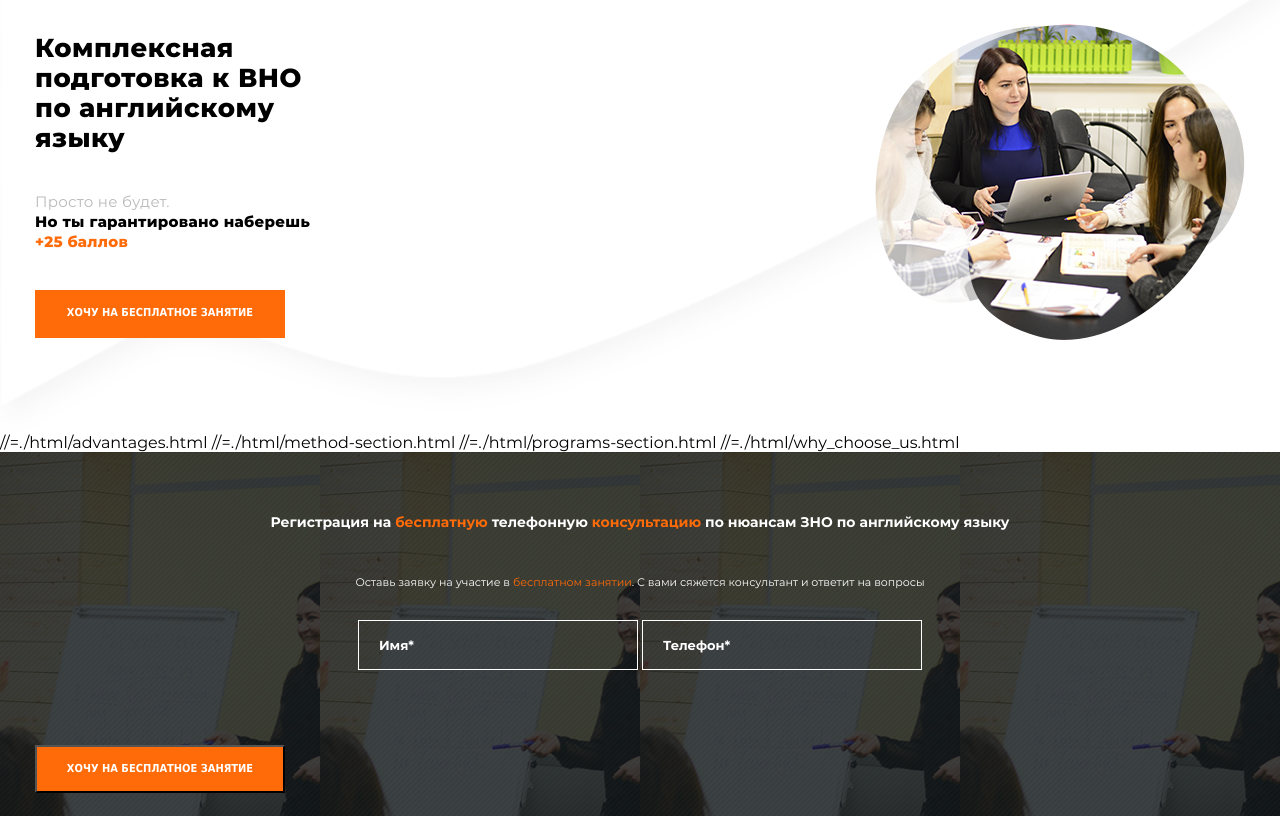
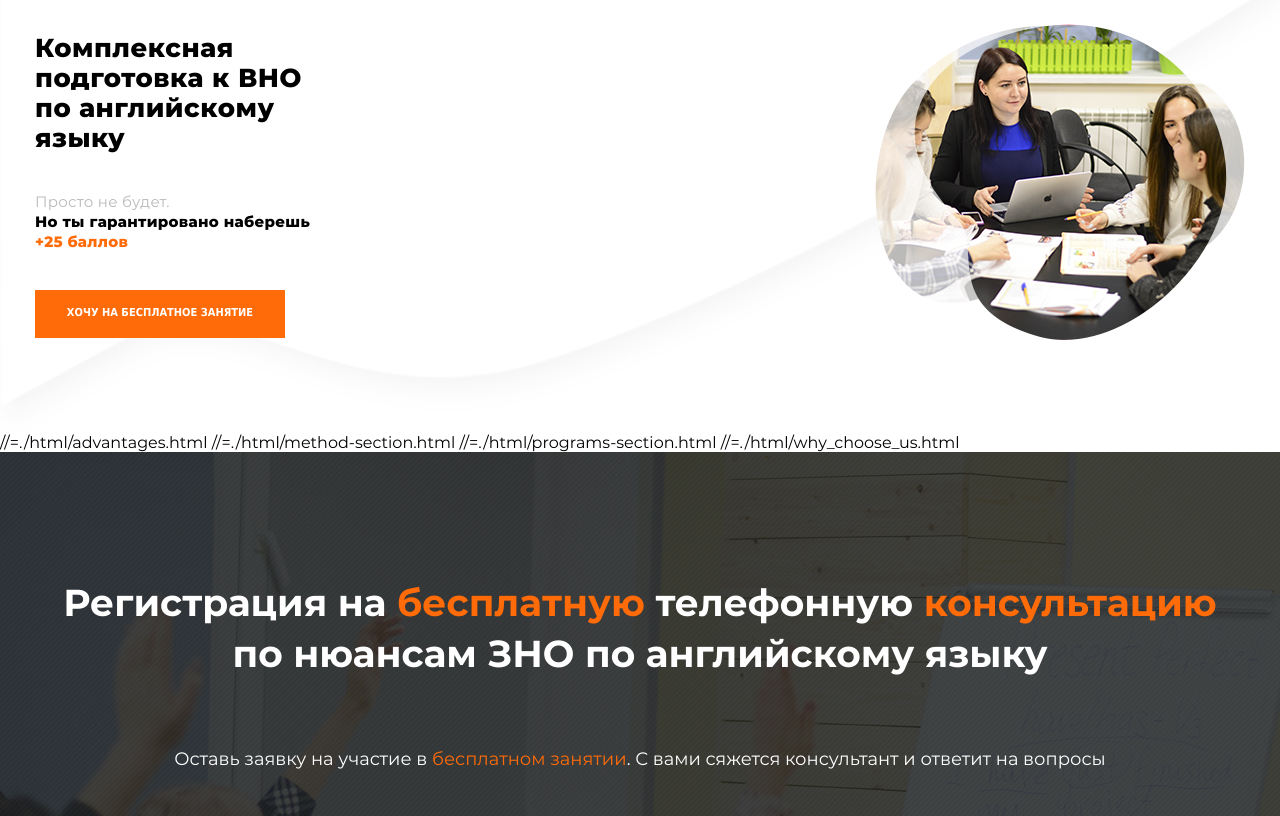
Before and after one commit to Andriy1982/Digital-syndicate, a website: page src/index.html in a window 1280 px wide. Shown: the part 81-897 px from the top of the page. Drawn offline with nearby package versions, Linux system fonts and the light colour scheme; files that its build step writes are made by us from their sources.

Commit message:
Added images and css

```diff
--- a/src/html/form-section.html
+++ b/src/html/form-section.html
@@ -14,5 +14,5 @@
         <input class="form-input" type="tel" name="tel" placeholder="Телефон*" required />
       </div>
     </form>
-    <button type="submit" class="site-btn">Хочу на бесплатное занятие</button>
+    <button type="submit" class="site-btn lead-btn">Хочу на бесплатное занятие</button>
 </section>
--- a/src/sass/sections/form-section.scss
+++ b/src/sass/sections/form-section.scss
@@ -6,6 +6,25 @@
   text-align: center;
   color: $text-main-first-color;
   font-family: $main-font;
+
+  @media (min-width: 768px) {
+    height: 532px;
+    padding-top: 64px;
+    padding-bottom: 64px;
+    background-image: url(../../images/lead-magnit/tablet/tablet.jpg);
+  }
+  @media (min-width: 1280px) {
+    height: 750px;
+    padding-top: 88px;
+    padding-bottom: 88px;
+    background-image: url(../../images/lead-magnit/desk1280/desk1280.jpg);
+  }
+  @media (min-width: 1280px) {
+    height: 844px;
+    padding-top: 126px;
+    padding-bottom: 10px;
+    background-image: url(../../images/lead-magnit/desk1680/desk1680.jpg);
+  }
 }
 
 .magnet {
@@ -14,22 +33,66 @@
 
 .section-header {
   margin-bottom: 28px;
+
+  @media (min-width: 768px) {
+    margin-bottom: 40px;
+  }
+  @media (min-width: 1280px) {
+    margin-bottom: 52px;
+  }
+  @media (min-width: 1680px) {
+    margin-bottom: 54px;
+  }
 }
 
 .section-header-title {
   padding-bottom: 26px;
   font-size: 14px;
   line-height: 1.8;
+
+  @media (min-width: 768px) {
+    padding-bottom: 34px;
+    font-size: 22px;
+    line-height: 1.7;
+  }
+  @media (min-width: 1280px) {
+    padding-bottom: 50px;
+    font-size: 37.5px;
+    line-height: 1.34;
+  }
+  @media (min-width: 1680px) {
+    padding-bottom: 66px;
+  }
 }
 
 .section-header-subtitle {
   font-size: 11px;
   line-height: 1.8;
+
+  @media (min-width: 768px) {
+    font-size: 15px;
+    line-height: 1.3;
+  }
+  @media (min-width: 1280px) {
+    font-size: 18px;
+    line-height: 1.4;
+  }
+  @media (min-width: 1680px) {
+    font-size: 25px;
+    line-height: 1.5;
+  }
 }
 
 .form-wrap {
   padding-bottom: 55px;
   text-align: center;
+
+  @media (min-width: 768px) {
+    padding-bottom: 30px;
+  }
+  @media (min-width: 1280px) {
+    padding-bottom: 56px;
+  }
 }
 
 .form-input {
@@ -41,13 +104,43 @@
   border: 1px solid #fff;
   height: 50px;
   background-color: transparent;
+
+  @media (min-width: 768px) {
+    width: 400px;
+    padding-left: 22px;
+  }
+  @media (min-width: 1280px) {
+    width: 620px;
+    padding-left: 26px;
+  }
 }
 
 .form-input:not(:last-child) {
   margin-bottom: 20px;
+
+  @media (min-width: 1280px) {
+    margin-bottom: 28px;
+  }
 }
 
 .form-input::placeholder {
   font-weight: 700;
   color: #fff;
 }
+
+.lead-btn {
+  display: inline-block;
+  margin-right: auto;
+  margin-left: auto;
+  letter-spacing: 0.13em;
+  border-radius: 0px;
+  border-color: transparent;
+  cursor: pointer;
+
+  @media (min-width: 1280px) {
+    width: 350px;
+    height: 70px;
+    letter-spacing: 0.2em;
+    font-size: 14px;
+  }
+}
```
Also changed, not shown: src/images/lead-magnit/desk1280/desk1280.jpg (added), src/images/lead-magnit/desk1680/desk1680.jpg (added), src/images/lead-magnit/tablet/tablet.jpg (added).
